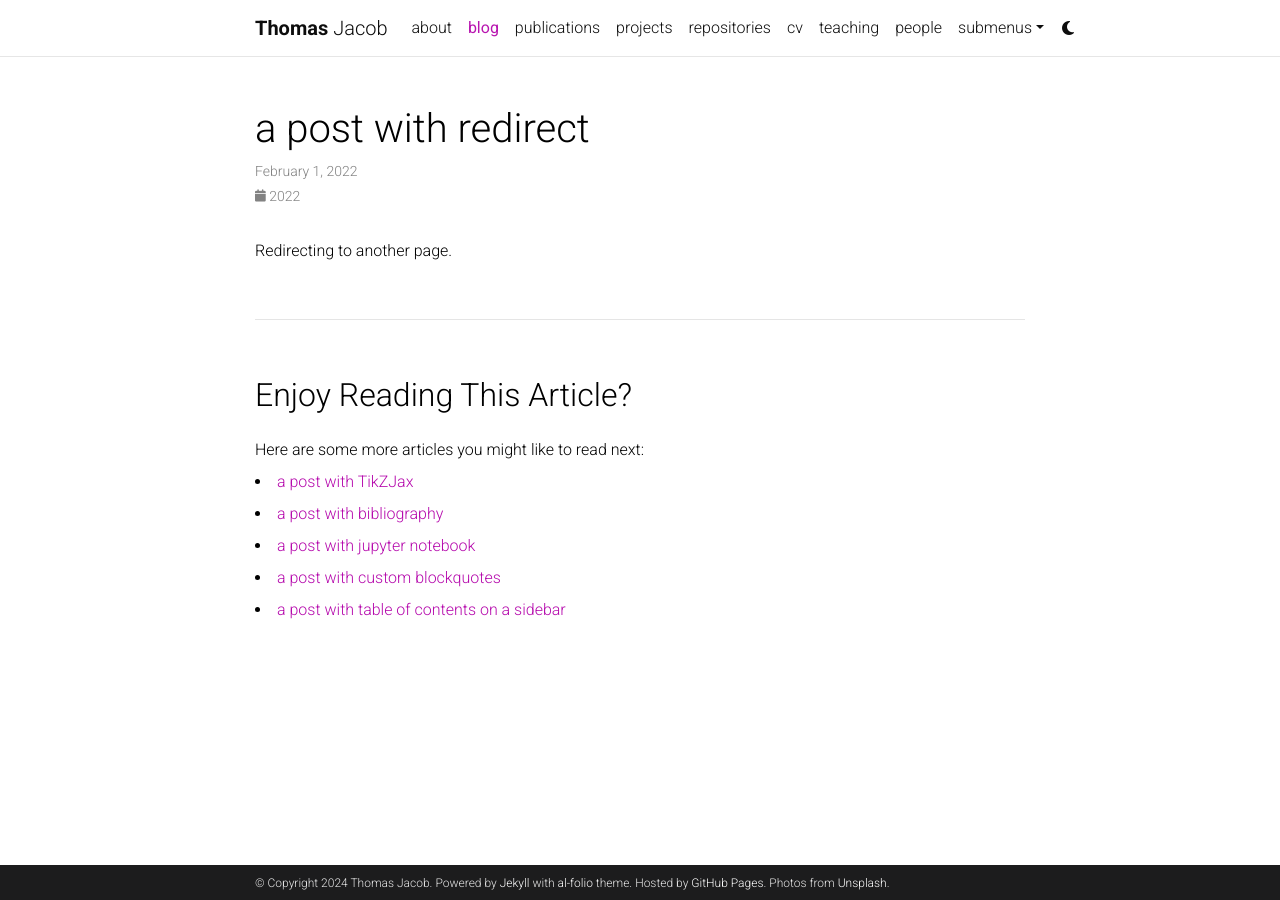
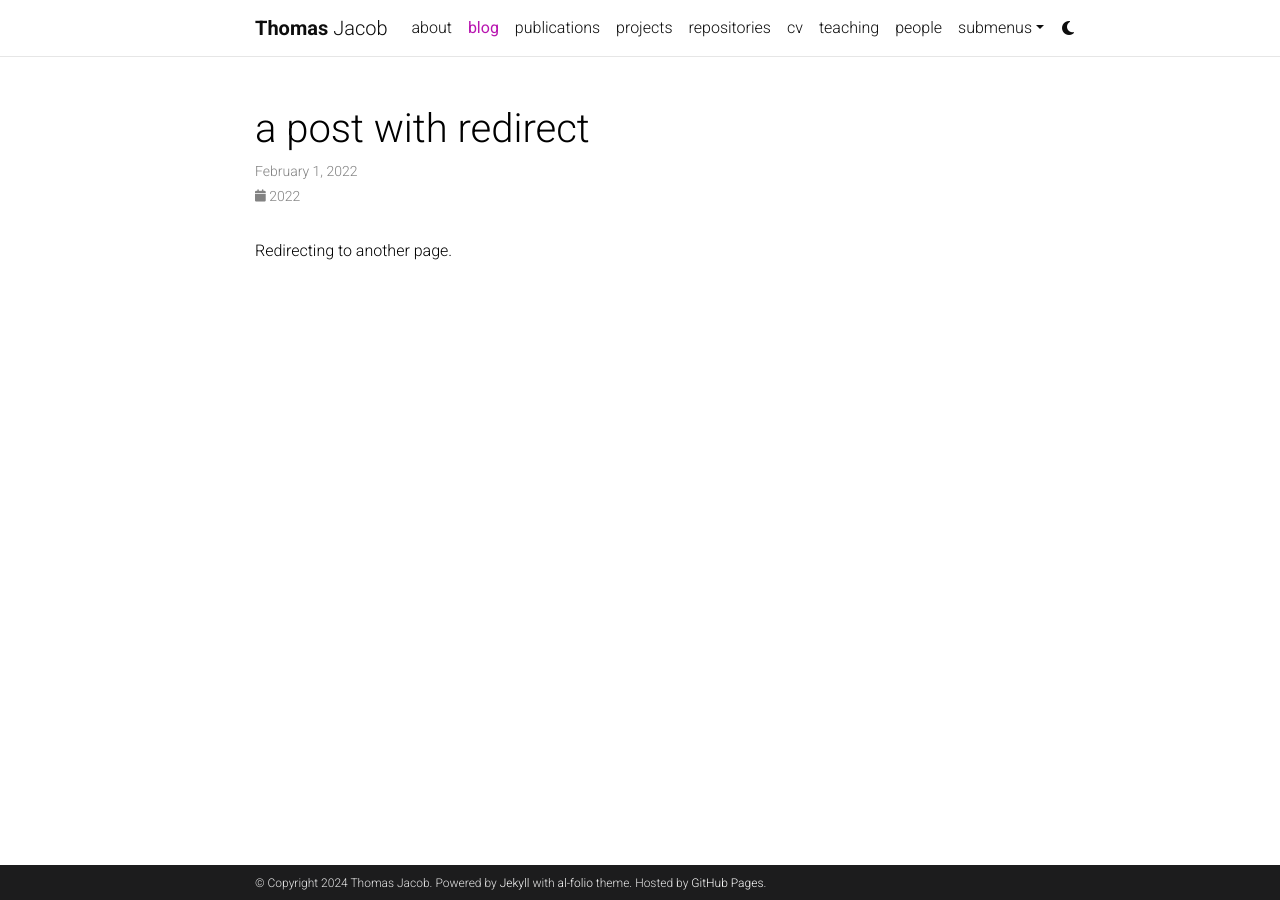
Before and after one commit to thomas-jac/thomas-jac.github.io, a Jekyll site: the page built from _posts/2022-02-01-redirect.md, in a window 1280 px wide. Built offline with Jekyll 4.4.1, drawn with Linux system fonts in a browser that asks for light colours; full-size pictures stand in for the smaller copies a plugin makes; comment, search, counter and statistics services are not loaded; a style sheet for code colours, icons or effects is not loaded; some of the changed lines change nothing that is shown.

Commit message:
Update _config.yml

```diff
--- a/_config.yml
+++ b/_config.yml
@@ -6,14 +6,13 @@
 first_name: Thomas
 middle_name:
 last_name: Jacob
-email: you@example.com
+email: tjacob@andrew.cmu.edu
 description: > # the ">" symbol means to ignore newlines until "footer_text:"
-  A simple, whitespace theme for academics. Based on [*folio](https://github.com/bogoli/-folio) design.
+  PhD student at Joint CMU-Pitt Ph.D. Program in Computational Biology.
 footer_text: >
   Powered by <a href="https://jekyllrb.com/" target="_blank">Jekyll</a> with <a href="https://github.com/alshedivat/al-folio">al-folio</a> theme.
   Hosted by <a href="https://pages.github.com/" target="_blank">GitHub Pages</a>.
-  Photos from <a href="https://unsplash.com" target="_blank">Unsplash</a>.
-keywords: jekyll, jekyll-theme, academic-website, portfolio-website  # add your own keywords or leave empty
+keywords: thomas-jacob, computational-biology, multiplexed-imaging, cancer-research  # add your own keywords or leave empty
 
 lang: en # the language of your site (for example: en, fr, cn, ru, etc.)
 icon: ⚛️  # the emoji used as the favicon (alternatively, provide image name in /assets/img/)
@@ -26,6 +25,10 @@
 # -----------------------------------------------------------------------------
 # Theme
 # -----------------------------------------------------------------------------
+
+# code highlighter theme
+highlight_theme_light: github   # https://github.com/jwarby/jekyll-pygments-themes
+highlight_theme_dark: native    # https://github.com/jwarby/jekyll-pygments-themes
 
 # repo color theme
 repo_theme_light: default       # https://github.com/anuraghazra/github-readme-stats/blob/master/themes/README.md
@@ -41,7 +44,7 @@
 # will use title and url fields
 # Take a look to https://github.com/jekyll/jekyll-feed for more customization
 
-rss_icon: true
+rss_icon: false
 
 # -----------------------------------------------------------------------------
 # Layout
@@ -68,13 +71,13 @@
 # Social integration
 # -----------------------------------------------------------------------------
 
-github_username: # your GitHub user name
+github_username: thomas-jac
 gitlab_username: # your GitLab user name
-x_username: # your X handle
+x_username: tjacob718
 mastodon_username: # your mastodon instance+username in the format instance.tld/@username
 linkedin_username: # your LinkedIn user name
 telegram_username: # your Telegram user name
-scholar_userid: # your Google Scholar ID
+scholar_userid: X3MFIXkAAAAJ # your Google Scholar ID
 semanticscholar_id: # your Semantic Scholar ID
 whatsapp_number: # your WhatsApp number (full phone number in international format. Omit any zeroes, brackets, or dashes when adding the phone number in international format.)
 orcid_id: # your ORCID ID
@@ -105,7 +108,6 @@
 wechat_qr: # filename of your wechat qr-code saved as an image (e.g., wechat-qr.png if saved to assets/img/wechat-qr.png)
 
 contact_note: >
-  You can even add a little note about which of these is the best way to reach you.
 
 # -----------------------------------------------------------------------------
 # Analytics and search engine verification
@@ -124,17 +126,13 @@
 # Blog
 # -----------------------------------------------------------------------------
 
-blog_name: al-folio # blog_name will be displayed in your blog page
+blog_name: # blog_name will be displayed in your blog page
 blog_description: a simple whitespace theme for academics
 permalink: /blog/:year/:title/
 
 # Pagination
 pagination:
   enabled: true
-
-related_blog_posts:
-  enabled: true
-  max_related: 5
 
 # Giscus comments (RECOMMENDED)
 # Follow instructions on https://giscus.app/ to setup for your repo to fill out the information below.
@@ -275,8 +273,8 @@
 
 scholar:
 
-  last_name: [Einstein]
-  first_name: [Albert, A.]
+  last_name: Jacob
+  first_name: [Thomas]
 
   style: apa
   locale: en
```
